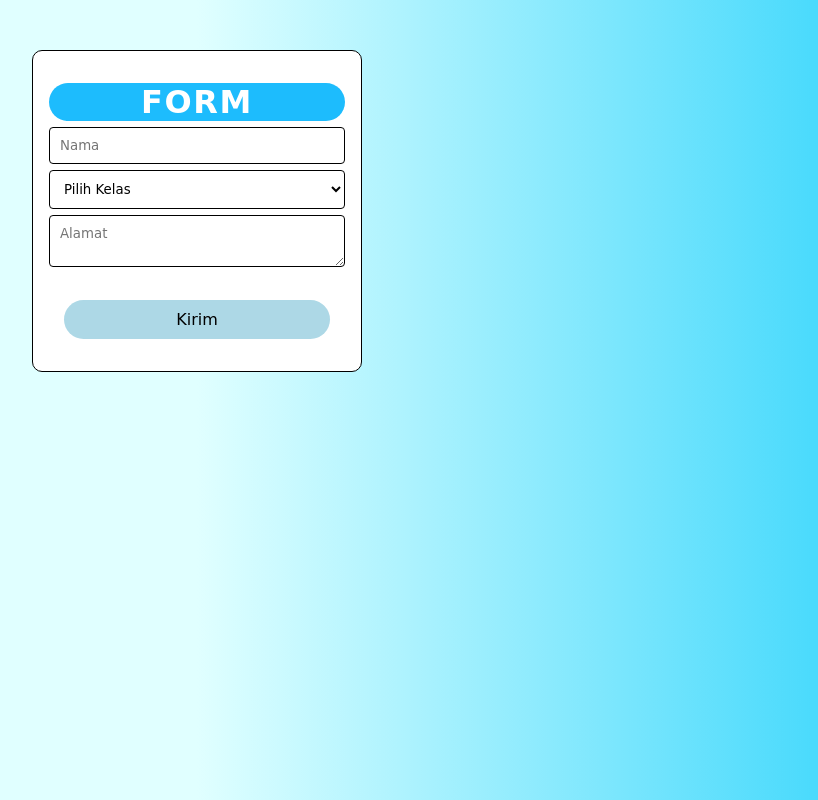
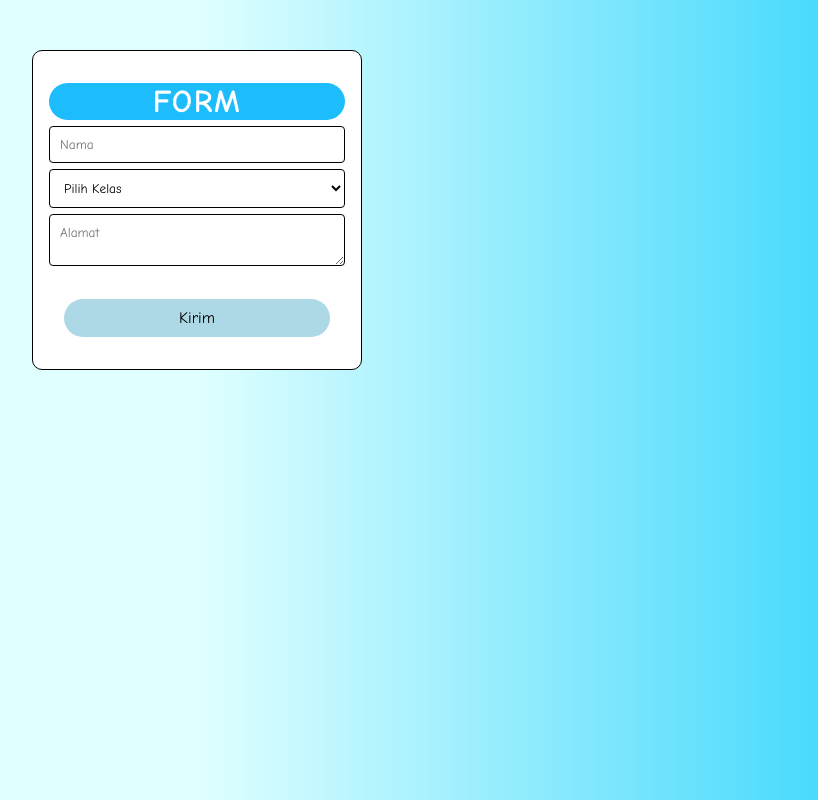
Before and after one commit to Haikal172/prjk_responsive, a plain HTML site: page index.html in a window 1280 px wide. Shown: the whole page, without its empty margins (443-1261 px from the left). Drawn offline with Linux system fonts and the light colour scheme.

Commit message:
mengubah file styl.css

```diff
--- a/style.css
+++ b/style.css
@@ -3,7 +3,7 @@
     margin: 0;
     padding: 0;
     box-sizing: border-box;
-    font-family: 'Pangolin', cursive;
+    font-family: comic sans ms;
 }
 
 body {
```
